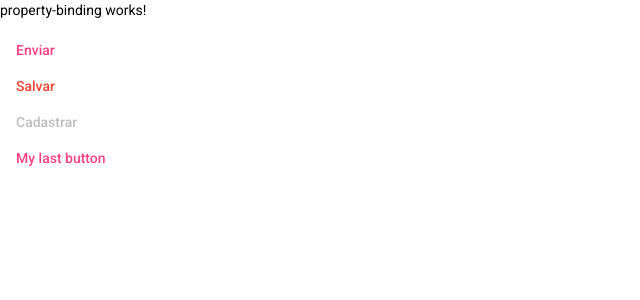
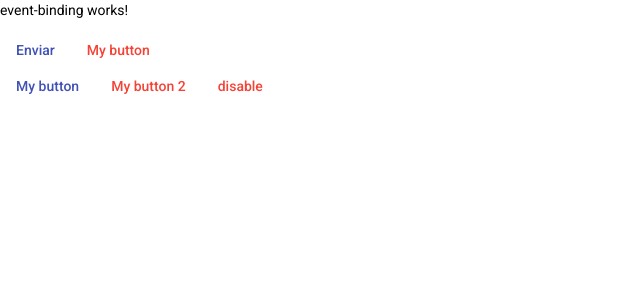
Before and after one commit to marcosviniciohd/angular-7-material-desing, an Angular app in the folder data-binding-app/: page / in a window 1280 px wide. Shown: the top 300 px of the page, without its empty margins (0-640 px from the left). Built offline with nearby package versions, Linux system fonts and the light colour scheme.

Commit message:
repo atualizado

```diff
--- a/data-binding-app/src/app/app.component.html
+++ b/data-binding-app/src/app/app.component.html
@@ -1,3 +1,4 @@
 <!--<app-string-interpolation></app-string-interpolation>
-<app-card-string-interpolation></app-card-string-interpolation>-->
-<app-property-binding></app-property-binding>
+<app-card-string-interpolation></app-card-string-interpolation>
+<app-property-binding></app-property-binding>-->
+<app-event-binding></app-event-binding>
--- a/data-binding-app/src/app/app.module.ts
+++ b/data-binding-app/src/app/app.module.ts
@@ -10,6 +10,8 @@ import {MatCardModule} from '@angular/material/card';
 import {MatButtonModule} from '@angular/material/button';
 import {MatInputModule} from '@angular/material/input';
 import { PropertyBindingComponent } from './property-binding/property-binding.component';
+import { EventBindingComponent } from './event-binding/event-binding.component';
+import {MatProgressSpinnerModule} from '@angular/material/progress-spinner';
 
 @NgModule({
   declarations: [
@@ -17,13 +19,15 @@ import { PropertyBindingComponent } from './property-binding/property-binding.co
     StringInterpolationComponent,
     CardStringInterpolationComponent,
     PropertyBindingComponent,
+    EventBindingComponent,
   ],
   imports: [
     BrowserModule,
     BrowserAnimationsModule,
     MatCardModule,
     MatButtonModule,
-    MatInputModule
+    MatInputModule,
+    MatProgressSpinnerModule
   ],
   providers: [],
   bootstrap: [AppComponent]
--- /dev/null
+++ b/data-binding-app/src/app/event-binding/event-binding.component.html
@@ -0,0 +1,18 @@
+<p>event-binding works!</p>
+
+<section>
+  <button mat-button color="primary" (click)="save()">Enviar</button>
+  <button mat-button color="warn" (click)="myButton()">{{buttonName}}</button>
+</section>
+
+<section>
+  <button mat-button color="primary" [disabled]="!btnEnable">My button</button>
+  <button mat-button color="warn" [disabled]="!btnEnable">My button 2</button>
+
+  <button mat-button color="warn" [disabled]="!btnEnable" (click)="disable">disable</button>
+  <mat-progress-spinner
+        color="primary"
+        [mode]="spinnerMode"
+        value="0">
+  </mat-progress-spinner>
+</section>
--- /dev/null
+++ b/data-binding-app/src/app/event-binding/event-binding.component.ts
@@ -0,0 +1,38 @@
+import { Component, OnInit } from '@angular/core';
+
+@Component({
+  selector: 'app-event-binding',
+  templateUrl: './event-binding.component.html',
+  styleUrls: ['./event-binding.component.css']
+})
+export class EventBindingComponent implements OnInit {
+
+  buttonName: string = "My button";
+  i: number = 0;
+  spinnerMode = "determinate";
+  btnEnable = true;
+
+  constructor() { }
+
+  ngOnInit(): void {
+  }
+
+  save(){
+    console.log("Botão clicado!");
+  }
+
+  myButton(){
+    console.log("My button clicado!");
+    console.log(this.i++);
+    this.buttonName = "It was clicked " + this.i + " times";
+  }
+
+  disable(){
+    this.btnEnable = false;
+    this.spinnerMode = "indeterminate";
+    setTimeout(() => {
+      this.btnEnable = true;
+    })
+  }
+
+}
```
Also changed, not shown: data-binding-app/src/app/event-binding/event-binding.component.css (added), data-binding-app/src/app/property-binding/property-binding.component.html (line endings or trailing spaces).
